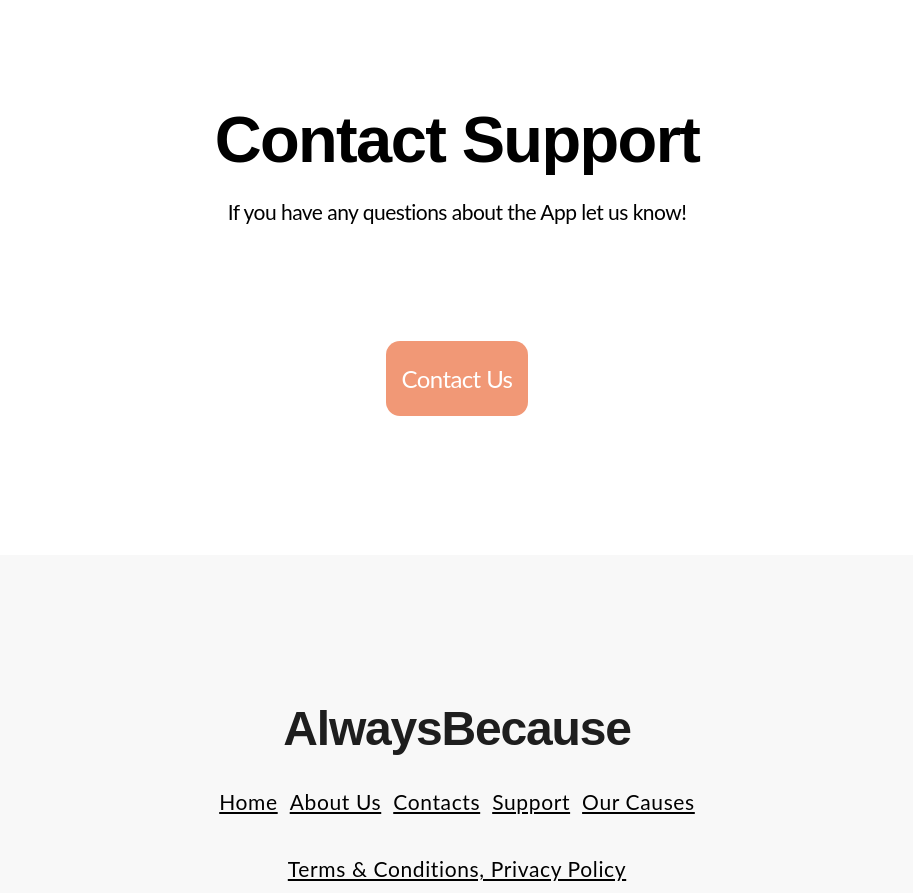
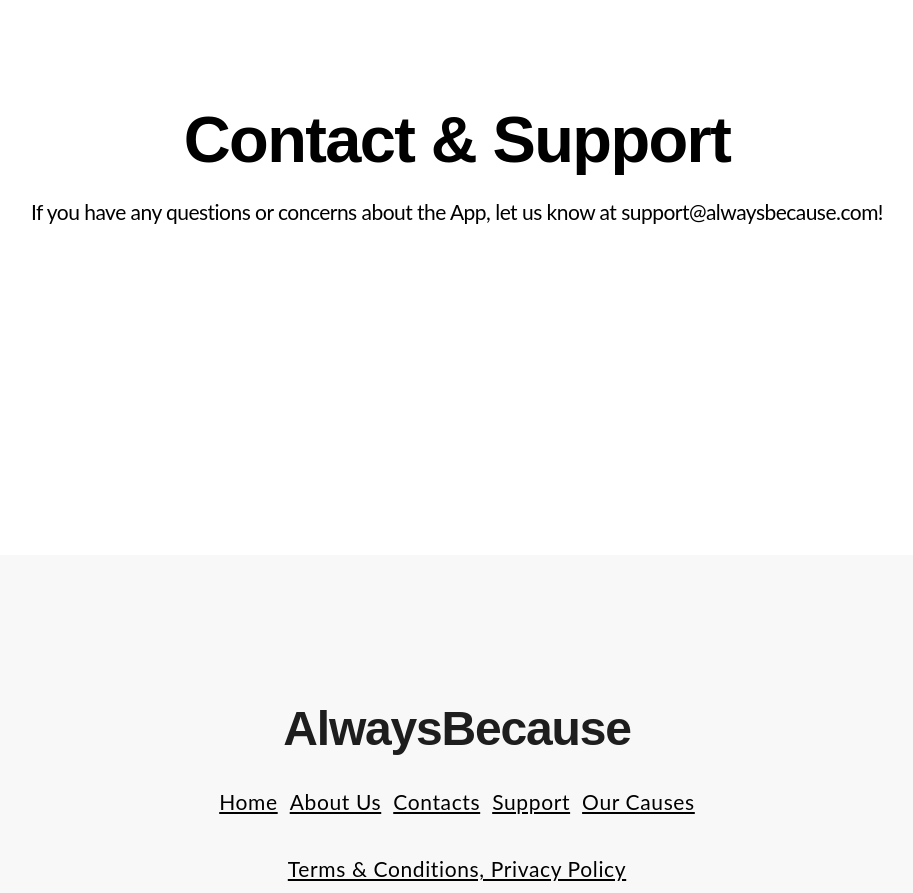
Before and after one commit to Sabrina459/AlwaysBecause-predprod.github.io, a plain HTML site: page index.html in a window 1280 px wide. Shown: the part 2160-3053 px from the top of the page, without its empty margins (183-1096 px from the left). Drawn offline with Linux system fonts and the light colour scheme; a web font is replaced by a local one.

Commit message:
temporary update to include email for app support

```diff
--- a/index.html
+++ b/index.html
@@ -913,20 +913,20 @@
 
         <h2 class="ContactSupport"
             style="text-align: center; color: black; font-size: 65px; word-wrap: break-word">
-            Contact Support
+            Contact & Support
         </h2>
         <p>
-            If you have any questions about the App let us know!
+            If you have any questions or concerns about the App, let us know at support@alwaysbecause.com!
         </p>
     </div>
-    <div class="Group37" style="width: 874px; height: 75px; position: relative; justify-items: center">
+    <!-- <div class="Group37" style="width: 874px; height: 75px; position: relative; justify-items: center">
         <button class="btn-main">
             <div class="ContactMe"
                  style="height: min-content; text-align: center; color: white; font-size: 24px;  word-wrap: break-word">
                 Contact Us
             </div>
         </button>
-    </div>
+    </div> -->
 </div>
 <div class="footer" id="contacts"
      style="height: 500px;width:100%; background: #F8F8F8; display: flex; gap:15px; flex-direction: column;justify-content: center; align-items: center">
```
